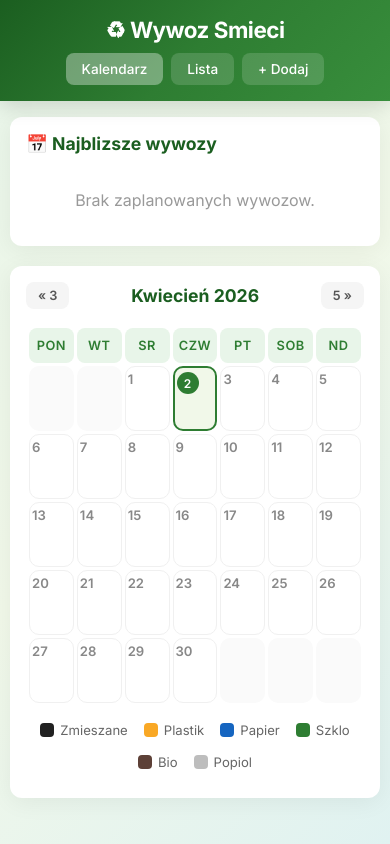
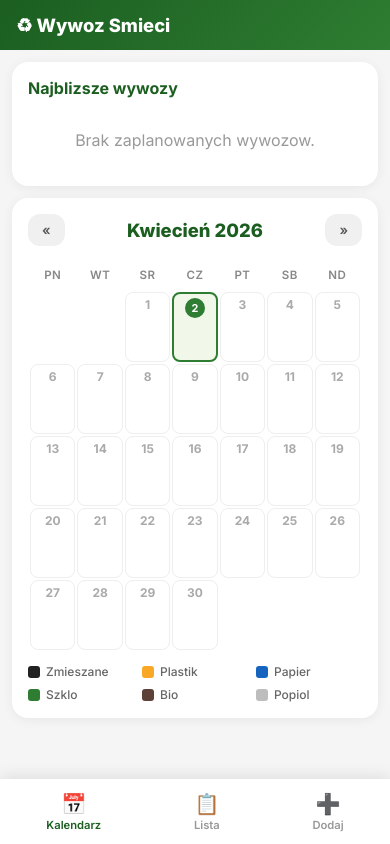
Before and after one commit to juliaradosz/wywozsmieci, a Django app: page / in a window 390 px wide. Run offline with Django 5.2, Linux system fonts and the light colour scheme; data that the repository does not hold is empty.

Commit message:
Mobile-first redesign + poprawka popiol (bylo 'ite')
- Dolna nawigacja zamiast gornej (latwiejsza na telefonie)
- Wieksze elementy dotykowe
- Czytelniejsze fonty i odstepy
- Skrocone nazwy w kalendarzu
- Pelna szerokosc przyciskow w formularzach

Co-Authored-By: Claude Opus 4.6 (1M context) <noreply@anthropic.com>

```diff
--- a/harmonogram/templates/harmonogram/base.html
+++ b/harmonogram/templates/harmonogram/base.html
@@ -2,120 +2,147 @@
 <html lang="pl">
 <head>
     <meta charset="UTF-8">
-    <meta name="viewport" content="width=device-width, initial-scale=1.0">
+    <meta name="viewport" content="width=device-width, initial-scale=1.0, user-scalable=no">
     <meta name="theme-color" content="#1b5e20">
     <meta name="apple-mobile-web-app-capable" content="yes">
     <meta name="apple-mobile-web-app-status-bar-style" content="black-translucent">
     {% load static %}
     <link rel="icon" type="image/svg+xml" href="{% static 'harmonogram/icon.svg' %}">
     <link rel="apple-touch-icon" href="{% static 'harmonogram/icon.svg' %}">
-    <title>{% block title %}Wywóz Śmieci{% endblock %} - Gmina Przodkowo</title>
+    <title>{% block title %}Wywoz Smieci{% endblock %} - Gmina Przodkowo</title>
     <style>
-        @import url('https://fonts.googleapis.com/css2?family=Inter:wght@400;500;600;700&display=swap');
+        @import url('https://fonts.googleapis.com/css2?family=Inter:wght@400;500;600;700;800&display=swap');
 
         * { margin: 0; padding: 0; box-sizing: border-box; }
 
         body {
-            font-family: 'Inter', 'Segoe UI', sans-serif;
-            background: linear-gradient(135deg, #e8f5e9 0%, #f1f8e9 50%, #e0f2f1 100%);
-            color: #1a1a2e;
+            font-family: 'Inter', -apple-system, sans-serif;
+            background: #f5f5f5;
+            color: #1a1a1a;
             min-height: 100vh;
+            padding-bottom: 80px;
+            -webkit-tap-highlight-color: transparent;
         }
 
         .topbar {
-            background: linear-gradient(135deg, #1b5e20, #2e7d32, #388e3c);
+            background: linear-gradient(135deg, #1b5e20, #2e7d32);
             color: white;
-            padding: 16px 24px;
+            padding: 14px 16px;
             display: flex;
             justify-content: space-between;
             align-items: center;
-            box-shadow: 0 4px 20px rgba(0,0,0,0.15);
             position: sticky;
             top: 0;
             z-index: 100;
         }
         .topbar-logo {
-            font-size: 1.4em;
-            font-weight: 700;
-            letter-spacing: -0.5px;
+            font-size: 1.15em;
+            font-weight: 800;
         }
-        .topbar-nav { display: flex; gap: 8px; }
-        .topbar-nav a {
-            color: white;
+
+        /* Bottom navigation for mobile */
+        .bottom-nav {
+            position: fixed;
+            bottom: 0;
+            left: 0;
+            right: 0;
+            background: white;
+            display: flex;
+            justify-content: space-around;
+            padding: 8px 0;
+            padding-bottom: max(8px, env(safe-area-inset-bottom));
+            box-shadow: 0 -2px 16px rgba(0,0,0,0.1);
+            z-index: 100;
+        }
+        .bottom-nav a {
+            display: flex;
+            flex-direction: column;
+            align-items: center;
             text-decoration: none;
-            padding: 8px 16px;
-            border-radius: 8px;
-            font-size: 0.85em;
-            font-weight: 500;
-            background: rgba(255,255,255,0.15);
+            color: #999;
+            font-size: 0.7em;
+            font-weight: 600;
+            gap: 2px;
+            padding: 4px 12px;
+            border-radius: 10px;
             transition: all 0.2s;
         }
-        .topbar-nav a:hover { background: rgba(255,255,255,0.3); }
-        .topbar-nav a.active { background: rgba(255,255,255,0.35); }
+        .bottom-nav a .nav-icon { font-size: 1.8em; }
+        .bottom-nav a.active { color: #1b5e20; }
 
         .container {
-            max-width: 960px;
+            max-width: 600px;
             margin: 0 auto;
-            padding: 24px 16px;
+            padding: 12px;
         }
 
         .card {
             background: white;
             border-radius: 16px;
-            padding: 24px;
-            box-shadow: 0 4px 24px rgba(0,0,0,0.06);
-            margin-bottom: 20px;
+            padding: 16px;
+            box-shadow: 0 2px 12px rgba(0,0,0,0.06);
+            margin-bottom: 12px;
         }
         .card-header {
-            font-size: 1.1em;
+            font-size: 1em;
             font-weight: 700;
             color: #1b5e20;
-            margin-bottom: 16px;
-            display: flex;
-            align-items: center;
-            gap: 8px;
+            margin-bottom: 12px;
         }
 
         .btn {
             display: inline-flex;
             align-items: center;
+            justify-content: center;
             gap: 6px;
-            padding: 10px 20px;
-            border-radius: 10px;
-            font-size: 0.9em;
+            padding: 12px 24px;
+            border-radius: 12px;
+            font-size: 0.95em;
             font-weight: 600;
             text-decoration: none;
             border: none;
             cursor: pointer;
             transition: all 0.2s;
+            -webkit-tap-highlight-color: transparent;
         }
         .btn-primary {
             background: linear-gradient(135deg, #2e7d32, #43a047);
             color: white;
         }
-        .btn-primary:hover { background: linear-gradient(135deg, #1b5e20, #2e7d32); transform: translateY(-1px); }
+        .btn-primary:active { transform: scale(0.97); }
         .btn-secondary {
-            background: #f5f5f5;
+            background: #f0f0f0;
             color: #555;
         }
-        .btn-secondary:hover { background: #e0e0e0; }
+        .btn-secondary:active { background: #e0e0e0; }
         .btn-danger {
             background: #ef5350;
             color: white;
         }
-        .btn-danger:hover { background: #d32f2f; }
-        .btn-sm { padding: 6px 12px; font-size: 0.8em; border-radius: 8px; }
-        .btn-icon { padding: 6px 10px; font-size: 0.85em; border-radius: 8px; background: rgba(0,0,0,0.04); color: #666; }
-        .btn-icon:hover { background: rgba(0,0,0,0.08); }
+        .btn-sm { padding: 8px 14px; font-size: 0.85em; }
+        .btn-icon {
+            width: 36px;
+            height: 36px;
+            padding: 0;
+            font-size: 1em;
+            border-radius: 10px;
+            background: #f5f5f5;
+            color: #666;
+            display: inline-flex;
+            align-items: center;
+            justify-content: center;
+            text-decoration: none;
+        }
+        .btn-icon:active { background: #e8e8e8; }
 
         .badge {
             display: inline-block;
-            padding: 3px 8px;
-            border-radius: 6px;
-            font-size: 0.72em;
+            padding: 4px 10px;
+            border-radius: 8px;
+            font-size: 0.78em;
             color: white;
-            font-weight: 600;
-            text-align: center;
+            font-weight: 700;
+            white-space: nowrap;
         }
         .badge-zmieszane { background: #212121; }
         .badge-opakowaniowe { background: #f9a825; color: #333; }
@@ -126,14 +153,15 @@
 
         .form-input {
             width: 100%;
-            padding: 12px 16px;
+            padding: 14px 16px;
             border: 2px solid #e0e0e0;
-            border-radius: 10px;
+            border-radius: 12px;
             font-size: 1em;
             font-family: inherit;
-            transition: border-color 0.2s;
+            background: #fafafa;
+            -webkit-appearance: none;
         }
-        .form-input:focus { border-color: #2e7d32; outline: none; }
+        .form-input:focus { border-color: #2e7d32; outline: none; background: white; }
         .form-group { margin-bottom: 16px; }
         .form-label {
             display: block;
@@ -143,26 +171,29 @@
             font-size: 0.9em;
         }
 
-        @media (max-width: 640px) {
-            .topbar { flex-direction: column; gap: 10px; text-align: center; }
-            .container { padding: 16px 10px; }
-            .card { padding: 16px; border-radius: 12px; }
-        }
-
         {% block extra_css %}{% endblock %}
     </style>
 </head>
 <body>
     <div class="topbar">
         <div class="topbar-logo">&#9851; Wywoz Smieci</div>
-        <nav class="topbar-nav">
-            <a href="{% url 'harmonogram' %}" class="{% if request.resolver_match.url_name == 'harmonogram' %}active{% endif %}">Kalendarz</a>
-            <a href="{% url 'lista' %}" class="{% if request.resolver_match.url_name == 'lista' %}active{% endif %}">Lista</a>
-            <a href="{% url 'dodaj' %}" class="{% if request.resolver_match.url_name == 'dodaj' %}active{% endif %}">+ Dodaj</a>
-        </nav>
     </div>
     <div class="container">
         {% block content %}{% endblock %}
     </div>
+    <nav class="bottom-nav">
+        <a href="{% url 'harmonogram' %}" class="{% if request.resolver_match.url_name == 'harmonogram' %}active{% endif %}">
+            <span class="nav-icon">&#128197;</span>
+            Kalendarz
+        </a>
+        <a href="{% url 'lista' %}" class="{% if request.resolver_match.url_name == 'lista' %}active{% endif %}">
+            <span class="nav-icon">&#128203;</span>
+            Lista
+        </a>
+        <a href="{% url 'dodaj' %}" class="{% if request.resolver_match.url_name == 'dodaj' %}active{% endif %}">
+            <span class="nav-icon">&#10133;</span>
+            Dodaj
+        </a>
+    </nav>
 </body>
 </html>
--- a/harmonogram/templates/harmonogram/index.html
+++ b/harmonogram/templates/harmonogram/index.html
@@ -3,27 +3,27 @@
 
 {% block extra_css %}
 .alert-box {
-    background: linear-gradient(135deg, #fff3e0, #fff8e1);
+    background: #fff3e0;
     border-left: 4px solid #ef6c00;
-    border-radius: 12px;
-    padding: 16px 20px;
-    margin-bottom: 20px;
+    border-radius: 14px;
+    padding: 14px 16px;
+    margin-bottom: 12px;
     display: flex;
     align-items: center;
     gap: 12px;
-    font-weight: 500;
 }
 .alert-box.alert-green {
-    background: linear-gradient(135deg, #e8f5e9, #f1f8e9);
+    background: #e8f5e9;
     border-left-color: #2e7d32;
 }
-.alert-box .alert-icon { font-size: 1.6em; }
-.alert-box .alert-text { flex: 1; }
-.alert-box .alert-days {
-    font-size: 1.8em;
-    font-weight: 700;
+.alert-icon { font-size: 1.8em; }
+.alert-text { flex: 1; font-size: 0.9em; line-height: 1.4; }
+.alert-text strong { display: block; font-size: 1.05em; }
+.alert-days {
+    font-size: 2em;
+    font-weight: 800;
     color: #ef6c00;
-    min-width: 50px;
+    min-width: 45px;
     text-align: center;
 }
 .alert-box.alert-green .alert-days { color: #2e7d32; }
@@ -31,65 +31,66 @@
 .najblizsze-item {
     display: flex;
     align-items: center;
-    padding: 12px 0;
+    padding: 14px 0;
     border-bottom: 1px solid #f0f0f0;
-    gap: 12px;
+    gap: 10px;
 }
 .najblizsze-item:last-child { border-bottom: none; }
+.najblizsze-ikona { font-size: 1.5em; width: 36px; text-align: center; }
+.najblizsze-info { flex: 1; }
 .najblizsze-data {
-    font-weight: 600;
-    min-width: 140px;
-    color: #444;
+    font-weight: 700;
+    color: #222;
     font-size: 0.95em;
 }
-.najblizsze-ikona { font-size: 1.3em; }
+.najblizsze-dzien {
+    color: #888;
+    font-size: 0.8em;
+    margin-top: 1px;
+}
 
 .month-nav {
     display: flex;
     justify-content: space-between;
     align-items: center;
-    margin-bottom: 16px;
+    margin-bottom: 12px;
 }
 .month-name {
-    font-size: 1.3em;
-    font-weight: 700;
+    font-size: 1.15em;
+    font-weight: 800;
     color: #1b5e20;
 }
 
 table {
     width: 100%;
     border-collapse: separate;
-    border-spacing: 3px;
-    margin-bottom: 4px;
+    border-spacing: 2px;
+    table-layout: fixed;
 }
 th {
-    background: #e8f5e9;
-    color: #2e7d32;
-    padding: 10px 4px;
-    font-size: 0.8em;
+    color: #888;
+    padding: 8px 0;
+    font-size: 0.72em;
     font-weight: 600;
-    border-radius: 8px;
     text-transform: uppercase;
     letter-spacing: 0.5px;
 }
 td {
     background: white;
-    border-radius: 10px;
-    padding: 6px 4px;
+    border-radius: 8px;
+    padding: 4px 2px;
     vertical-align: top;
-    height: 80px;
-    width: 14.28%;
-    border: 1px solid #f0f0f0;
-    transition: all 0.15s;
+    height: 70px;
+    border: 1px solid #eee;
+    position: relative;
 }
-td:hover { border-color: #c8e6c9; background: #fafffe; }
-td.pusty { background: #fafafa; border-color: transparent; }
-td.pusty:hover { background: #fafafa; }
+td.pusty { background: transparent; border-color: transparent; }
 .dzien-numer {
-    font-weight: 600;
-    font-size: 0.82em;
-    margin-bottom: 4px;
-    color: #888;
+    font-weight: 700;
+    font-size: 0.75em;
+    margin-bottom: 2px;
+    color: #aaa;
+    text-align: center;
 }
 td.dzisiaj {
     border: 2px solid #2e7d32;
@@ -99,48 +100,46 @@ td.dzisiaj .dzien-numer {
     color: white;
     background: #2e7d32;
     border-radius: 50%;
-    width: 22px;
-    height: 22px;
+    width: 20px;
+    height: 20px;
     display: flex;
     align-items: center;
     justify-content: center;
-    font-size: 0.75em;
+    margin: 0 auto 2px;
+    font-size: 0.68em;
 }
 .cal-badge {
     display: block;
-    padding: 2px 4px;
+    padding: 2px 1px;
     border-radius: 4px;
-    font-size: 0.62em;
+    font-size: 0.58em;
     color: white;
-    font-weight: 600;
+    font-weight: 700;
     text-align: center;
     margin: 1px 0;
     text-decoration: none;
-    transition: opacity 0.15s;
+    line-height: 1.3;
 }
-.cal-badge:hover { opacity: 0.8; }
 
 .legenda {
+    display: grid;
+    grid-template-columns: repeat(3, 1fr);
+    gap: 8px;
+    padding: 12px 0 0;
+}
+.legenda-item {
     display: flex;
-    flex-wrap: wrap;
-    gap: 16px;
-    justify-content: center;
-    padding: 12px;
-    font-size: 0.82em;
+    align-items: center;
+    gap: 6px;
+    font-size: 0.75em;
     color: #666;
+    font-weight: 500;
 }
-.legenda-item { display: flex; align-items: center; gap: 6px; }
 .legenda-kolor {
-    width: 14px;
-    height: 14px;
-    border-radius: 4px;
-}
-
-@media (max-width: 640px) {
-    td { height: 65px; padding: 4px 2px; }
-    .cal-badge { font-size: 0.55em; padding: 1px 2px; }
-    .month-name { font-size: 1.1em; }
-    .najblizsze-data { min-width: 110px; font-size: 0.85em; }
+    width: 12px;
+    height: 12px;
+    border-radius: 3px;
+    flex-shrink: 0;
 }
 {% endblock %}
 
@@ -155,38 +154,41 @@ td.dzisiaj .dzien-numer {
         {% elif dni_do == 1 %}
             <strong>Jutro wywoz!</strong> {{ najblizsze.0.get_typ_odpadu_display }}
         {% else %}
-            Nastepny wywoz za <strong>{{ dni_do }} dni</strong> ({{ najblizsze.0.get_typ_odpadu_display }})
+            <strong>{{ najblizsze.0.get_typ_odpadu_display }}</strong>
+            za {{ dni_do }} dni ({{ najblizsze.0.data|date:"d.m" }})
         {% endif %}
     </div>
-    <div class="alert-days">{{ dni_do }}d</div>
+    <div class="alert-days">{{ dni_do }}</div>
 </div>
 {% endif %}
 
 <div class="card">
-    <div class="card-header">&#128197; Najblizsze wywozy</div>
+    <div class="card-header">Najblizsze wywozy</div>
     {% for w in najblizsze %}
-    <div class="najblizsze-item">
+    <a href="{% url 'edytuj' w.pk %}" class="najblizsze-item" style="text-decoration:none; color:inherit;">
         <span class="najblizsze-ikona">{% for k, v in ikony.items %}{% if k == w.typ_odpadu %}{{ v }}{% endif %}{% endfor %}</span>
-        <span class="najblizsze-data">{{ w.data|date:"l, d.m.Y" }}</span>
+        <div class="najblizsze-info">
+            <div class="najblizsze-data">{{ w.data|date:"d.m.Y" }}</div>
+            <div class="najblizsze-dzien">{{ w.data|date:"l" }}</div>
+        </div>
         <span class="badge badge-{{ w.typ_odpadu }}">{{ w.get_typ_odpadu_display }}</span>
-        <a href="{% url 'edytuj' w.pk %}" class="btn-icon" title="Edytuj">&#9998;</a>
-    </div>
+    </a>
     {% empty %}
     <p style="color:#999; padding: 20px 0; text-align:center;">Brak zaplanowanych wywozow.</p>
     {% endfor %}
 </div>
 
-<div class="card" style="padding: 16px;">
+<div class="card">
     <div class="month-nav">
-        <a href="?miesiac={{ prev_miesiac }}&rok={{ prev_rok }}" class="btn btn-secondary btn-sm">&laquo; {{ prev_miesiac }}</a>
+        <a href="?miesiac={{ prev_miesiac }}&rok={{ prev_rok }}" class="btn btn-secondary btn-sm">&laquo;</a>
         <span class="month-name">{{ nazwa_miesiaca }} {{ rok }}</span>
-        <a href="?miesiac={{ next_miesiac }}&rok={{ next_rok }}" class="btn btn-secondary btn-sm">{{ next_miesiac }} &raquo;</a>
+        <a href="?miesiac={{ next_miesiac }}&rok={{ next_rok }}" class="btn btn-secondary btn-sm">&raquo;</a>
     </div>
 
     <table>
         <thead>
             <tr>
-                <th>Pon</th><th>Wt</th><th>Sr</th><th>Czw</th><th>Pt</th><th>Sob</th><th>Nd</th>
+                <th>Pn</th><th>Wt</th><th>Sr</th><th>Cz</th><th>Pt</th><th>Sb</th><th>Nd</th>
             </tr>
         </thead>
         <tbody>
@@ -199,8 +201,8 @@ td.dzisiaj .dzien-numer {
                     <td class="{% if d.dzisiaj %}dzisiaj{% endif %}">
                         <div class="dzien-numer">{{ d.dzien }}</div>
                         {% for w in d.wywozki %}
-                            <a href="{% url 'edytuj' w.id %}" class="cal-badge badge-{{ w.typ }}" title="{{ w.typ }}">
-                                {{ w.ikona }}
+                            <a href="{% url 'edytuj' w.id %}" class="cal-badge badge-{{ w.typ }}">
+                                {{ w.nazwa }}
                             </a>
                         {% endfor %}
                     </td>
--- a/harmonogram/views.py
+++ b/harmonogram/views.py
@@ -17,7 +17,16 @@ IKONY = {
     'papier': '📄',
     'szklo': '🫙',
     'biodegradowalne': '🌿',
-    'popiol': 'ite',
+    'popiol': '🔥',
+}
+
+SKROTY = {
+    'zmieszane': 'Zmiesz.',
+    'opakowaniowe': 'Plastik',
+    'papier': 'Papier',
+    'szklo': 'Szklo',
+    'biodegradowalne': 'Bio',
+    'popiol': 'Popiol',
 }
 
 
@@ -47,6 +56,7 @@ def harmonogram(request):
             'typ': w.typ_odpadu,
             'id': w.id,
             'ikona': IKONY.get(w.typ_odpadu, ''),
+            'nazwa': SKROTY.get(w.typ_odpadu, ''),
         })
 
     kalendarz = []
```
Also changed, not shown: harmonogram/templates/harmonogram/formularz.html (+5 -5 lines), harmonogram/templates/harmonogram/lista.html (+27 -22 lines), harmonogram/templates/harmonogram/potwierdz_usuniecie.html (+6 -6 lines).
